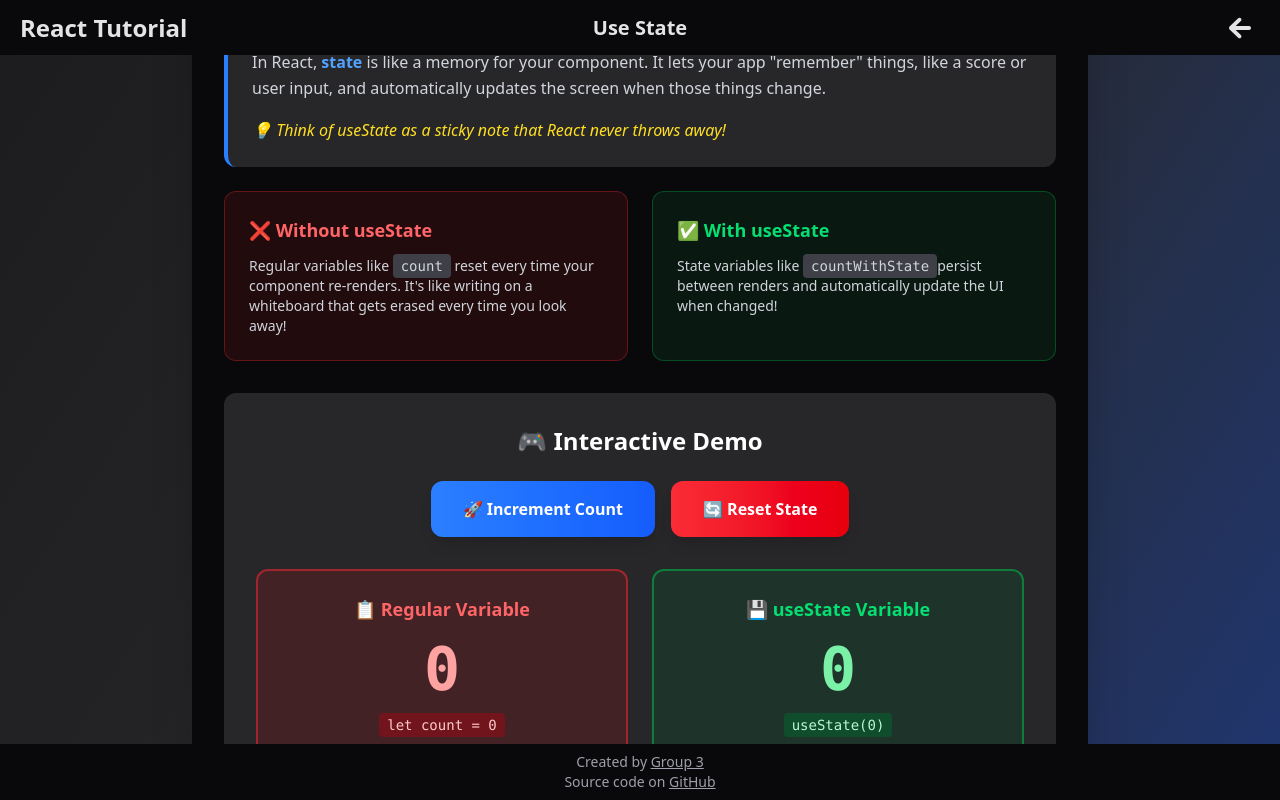
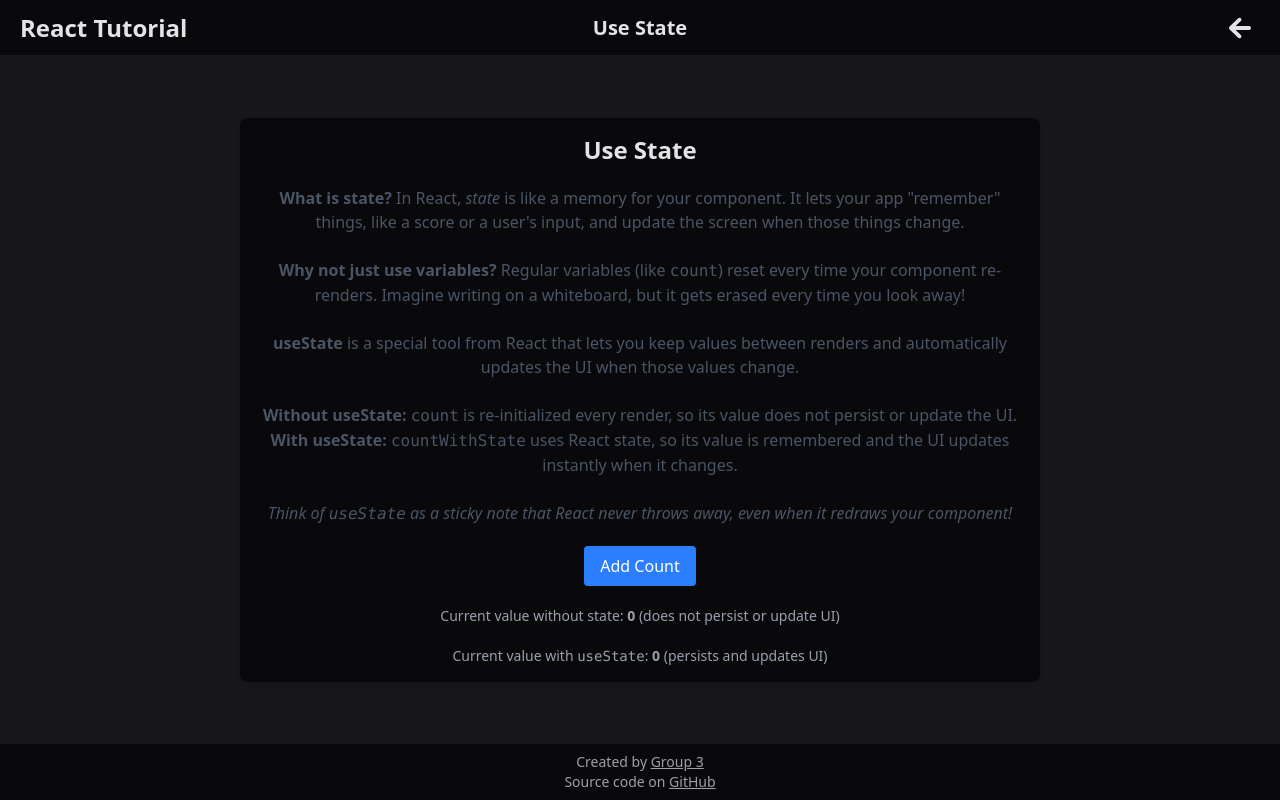
Before and after one commit to AetherKnowledge/React-Tutorial-3-State, a React (Vite) app: page /use-state in a window 1280 px wide. Built offline with nearby package versions, Linux system fonts and the light colour scheme.

Commit message:
Masyadong na AI ung useState di ko na maintindihan

```diff
--- a/src/components/PropsVsState/PropsVsState.jsx
+++ b/src/components/PropsVsState/PropsVsState.jsx
@@ -45,7 +45,7 @@ const PropsVsState = () => {
           </button>
           <button
             onClick={() => setCount(0)}
-            className="mt-2 px-8 py-3 bg-red-600 text-white text-xl font-bold rounded-lg hover:bg-red-500 transition-colors shadow-md mx-31"
+            className="mt-2 px-8 py-3 bg-red-600 text-white text-xl font-bold rounded-lg hover:bg-red-500 transition-colors shadow-md mx-auto"
           >
             Clear
           </button>
--- a/src/components/UseState/UseState.tsx
+++ b/src/components/UseState/UseState.tsx
@@ -3,217 +3,63 @@ import { useState } from "react";
 const UseState = () => {
   let count = 0;
   const [countWithState, setCountWithState] = useState(0);
-  const [isAnimating, setIsAnimating] = useState(false);
 
   function handleClick() {
     count++;
     setCountWithState(countWithState + 1);
 
-    // Add animation effect
-    setIsAnimating(true);
-    setTimeout(() => setIsAnimating(false), 300);
-
     console.log("Without State: ", count);
     console.log("With State: ", countWithState);
   }
 
-  function resetCount() {
-    setCountWithState(0);
-    console.log("State reset to 0");
-  }
+  return (
+    <div className="flex flex-col text-center bg-zinc-950 rounded-lg shadow-md items-center justify-center p-4 gap-5 w-200">
+      <h2 className="text-2xl font-bold">Use State</h2>
+      <p className="text-gray-600">
+        <strong>What is state?</strong> In React, <em>state</em> is like a
+        memory for your component. It lets your app "remember" things, like a
+        score or a user's input, and update the screen when those things change.
+        <br />
+        <br />
+        <strong>Why not just use variables?</strong> Regular variables (like{" "}
+        <code>count</code>) reset every time your component re-renders. Imagine
+        writing on a whiteboard, but it gets erased every time you look away!
+        <br />
+        <br />
+        <strong>useState</strong> is a special tool from React that lets you
+        keep values between renders and automatically updates the UI when those
+        values change.
+        <br />
+        <br />
+        <strong>Without useState:</strong> <code>count</code> is re-initialized
+        every render, so its value does not persist or update the UI.
+        <br />
+        <strong>With useState:</strong> <code>countWithState</code> uses React
+        state, so its value is remembered and the UI updates instantly when it
+        changes.
+        <br />
+        <br />
+        <em>
+          Think of <code>useState</code> as a sticky note that React never
+          throws away, even when it redraws your component!
+        </em>
+      </p>
 
-  return (
-    <div className="min-h-screen bg-gradient-to-br from-zinc-900 via-zinc-800 to-blue-900 flex items-center justify-center p-6 pt-100 w-full">
-      <div className="max-w-4xl w-full bg-zinc-950 rounded-2xl shadow-2xl overflow-auto">
-        {/* Header Section */}
-        <div className="bg-gradient-to-r from-blue-600 to-purple-600 p-8 text-center">
-          <h2 className="text-4xl font-bold text-white mb-2">
-            ⚡ useState Hook
-          </h2>
-          <p className="text-blue-100 text-lg">
-            Learn the difference between state and regular variables
-          </p>
-        </div>
+      <button
+        className="bg-blue-500 hover:bg-blue-600 active:bg-blue-700 text-white px-4 py-2 rounded cursor-pointer transition-colors duration-200"
+        onClick={() => handleClick()}
+      >
+        Add Count
+      </button>
 
-        {/* Content Section */}
-        <div className="p-8">
-          {/* Explanation */}
-          <div className="mb-8 text-gray-300 leading-relaxed">
-            <div className="bg-zinc-800 p-6 rounded-xl mb-6 border-l-4 border-blue-500">
-              <h3 className="text-xl font-semibold text-white mb-3">
-                🧠 What is state?
-              </h3>
-              <p className="mb-4">
-                In React, <strong className="text-blue-400">state</strong> is
-                like a memory for your component. It lets your app "remember"
-                things, like a score or user input, and automatically updates
-                the screen when those things change.
-              </p>
-              <p className="text-yellow-300 italic">
-                💡 Think of useState as a sticky note that React never throws
-                away!
-              </p>
-            </div>
-
-            <div className="grid md:grid-cols-2 gap-6 mb-6">
-              <div className="bg-red-900/20 p-6 rounded-xl border border-red-500/30">
-                <h4 className="text-lg font-semibold text-red-400 mb-3">
-                  ❌ Without useState
-                </h4>
-                <p className="text-sm">
-                  Regular variables like{" "}
-                  <code className="bg-zinc-700 px-2 py-1 rounded">count</code>{" "}
-                  reset every time your component re-renders. It's like writing
-                  on a whiteboard that gets erased every time you look away!
-                </p>
-              </div>
-
-              <div className="bg-green-900/20 p-6 rounded-xl border border-green-500/30">
-                <h4 className="text-lg font-semibold text-green-400 mb-3">
-                  ✅ With useState
-                </h4>
-                <p className="text-sm">
-                  State variables like{" "}
-                  <code className="bg-zinc-700 px-2 py-1 rounded">
-                    countWithState
-                  </code>
-                  persist between renders and automatically update the UI when
-                  changed!
-                </p>
-              </div>
-            </div>
-          </div>
-
-          {/* Interactive Demo */}
-          <div className="bg-zinc-800 p-8 rounded-xl mb-6">
-            <h3 className="text-2xl font-semibold text-white mb-6 text-center">
-              🎮 Interactive Demo
-            </h3>
-
-            {/* Action Buttons */}
-            <div className="flex flex-wrap justify-center gap-4 mb-8">
-              <button
-                className={`px-8 py-4 bg-gradient-to-r from-blue-500 to-blue-600 hover:from-blue-600 hover:to-blue-700 active:from-blue-700 active:to-blue-800 text-white font-semibold rounded-xl cursor-pointer transition-all duration-200 transform hover:scale-105 active:scale-95 shadow-lg ${
-                  isAnimating ? "animate-pulse" : ""
-                }`}
-                onClick={handleClick}
-              >
-                🚀 Increment Count
-              </button>
-
-              <button
-                className="px-8 py-4 bg-gradient-to-r from-red-500 to-red-600 hover:from-red-600 hover:to-red-700 active:from-red-700 active:to-red-800 text-white font-semibold rounded-xl cursor-pointer transition-all duration-200 transform hover:scale-105 active:scale-95 shadow-lg"
-                onClick={resetCount}
-              >
-                🔄 Reset State
-              </button>
-            </div>
-
-            {/* Display Section */}
-            <div className="grid md:grid-cols-2 gap-6">
-              {/* Without State Display */}
-              <div className="bg-red-900/30 p-6 rounded-xl border-2 border-red-500/50 text-center">
-                <h4 className="text-lg font-semibold text-red-400 mb-4">
-                  📋 Regular Variable
-                </h4>
-                <div className="text-6xl font-bold text-red-300 mb-4 font-mono">
-                  {count}
-                </div>
-                <p className="text-red-200 text-sm mb-2">
-                  <code className="bg-red-800/50 px-2 py-1 rounded">
-                    let count = {count}
-                  </code>
-                </p>
-                <p className="text-red-300 text-xs">
-                  ⚠️ Resets every render • No UI updates
-                </p>
-              </div>
-
-              {/* With State Display */}
-              <div className="bg-green-900/30 p-6 rounded-xl border-2 border-green-500/50 text-center">
-                <h4 className="text-lg font-semibold text-green-400 mb-4">
-                  💾 useState Variable
-                </h4>
-                <div
-                  className={`text-6xl font-bold text-green-300 mb-4 font-mono transition-all duration-300 ${
-                    isAnimating ? "scale-110 text-yellow-400" : ""
-                  }`}
-                >
-                  {countWithState}
-                </div>
-                <p className="text-green-200 text-sm mb-2">
-                  <code className="bg-green-800/50 px-2 py-1 rounded">
-                    useState({countWithState})
-                  </code>
-                </p>
-                <p className="text-green-300 text-xs">
-                  ✅ Persists across renders • Triggers UI updates
-                </p>
-              </div>
-            </div>
-          </div>
-
-          {/* Code Examples */}
-          <div className="bg-zinc-800 p-6 rounded-xl">
-            <h3 className="text-xl font-semibold text-white mb-4">
-              📝 Code Examples
-            </h3>
-            <div className="grid md:grid-cols-2 gap-4">
-              <div className="bg-zinc-900 p-4 rounded-lg">
-                <h4 className="text-red-400 font-semibold mb-2">
-                  ❌ Regular Variable
-                </h4>
-                <pre className="text-sm text-gray-300 overflow-x-auto">
-                  {`let count = 0;
-
-function increment() {
-  count++; // Doesn't update UI
-  console.log(count);
-}`}
-                </pre>
-              </div>
-
-              <div className="bg-zinc-900 p-4 rounded-lg">
-                <h4 className="text-green-400 font-semibold mb-2">
-                  ✅ useState Hook
-                </h4>
-                <pre className="text-sm text-gray-300 overflow-x-auto">
-                  {`const [count, setCount] = useState(0);
-
-function increment() {
-  setCount(count + 1); // Updates UI!
-  console.log(count);
-}`}
-                </pre>
-              </div>
-            </div>
-          </div>
-
-          {/* Try It Yourself Section */}
-          <div className="mt-8 bg-gradient-to-r from-purple-900/50 to-blue-900/50 p-6 rounded-xl border border-purple-500/30">
-            <h3 className="text-xl font-semibold text-white mb-3">
-              🎯 Try It Yourself!
-            </h3>
-            <p className="text-gray-300 mb-4">
-              Click the buttons above and watch the console (F12) to see the
-              difference between regular variables and state variables in
-              action!
-            </p>
-            <div className="flex flex-wrap gap-2 text-sm">
-              <span className="bg-blue-600 text-white px-3 py-1 rounded-full">
-                Current clicks: {countWithState}
-              </span>
-              <span className="bg-purple-600 text-white px-3 py-1 rounded-full">
-                {countWithState === 0
-                  ? "Start clicking!"
-                  : countWithState < 5
-                  ? "Keep going!"
-                  : "Great job! 🎉"}
-              </span>
-            </div>
-          </div>
-        </div>
-      </div>
+      <p className="text-gray-400 text-sm">
+        Current value without state: <strong>{count}</strong> (does not persist
+        or update UI)
+      </p>
+      <p className="text-gray-400 text-sm">
+        Current value with <code>useState</code>:{" "}
+        <strong>{countWithState}</strong> (persists and updates UI)
+      </p>
     </div>
   );
 };
```
